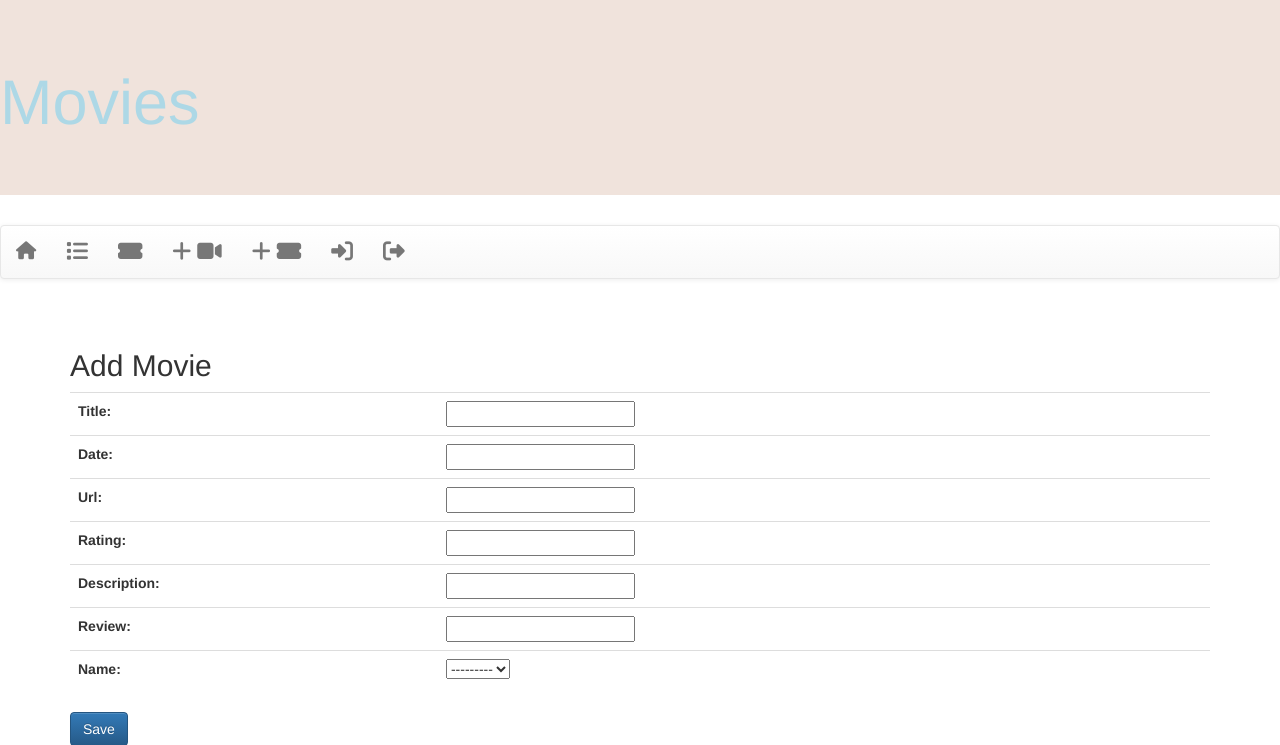
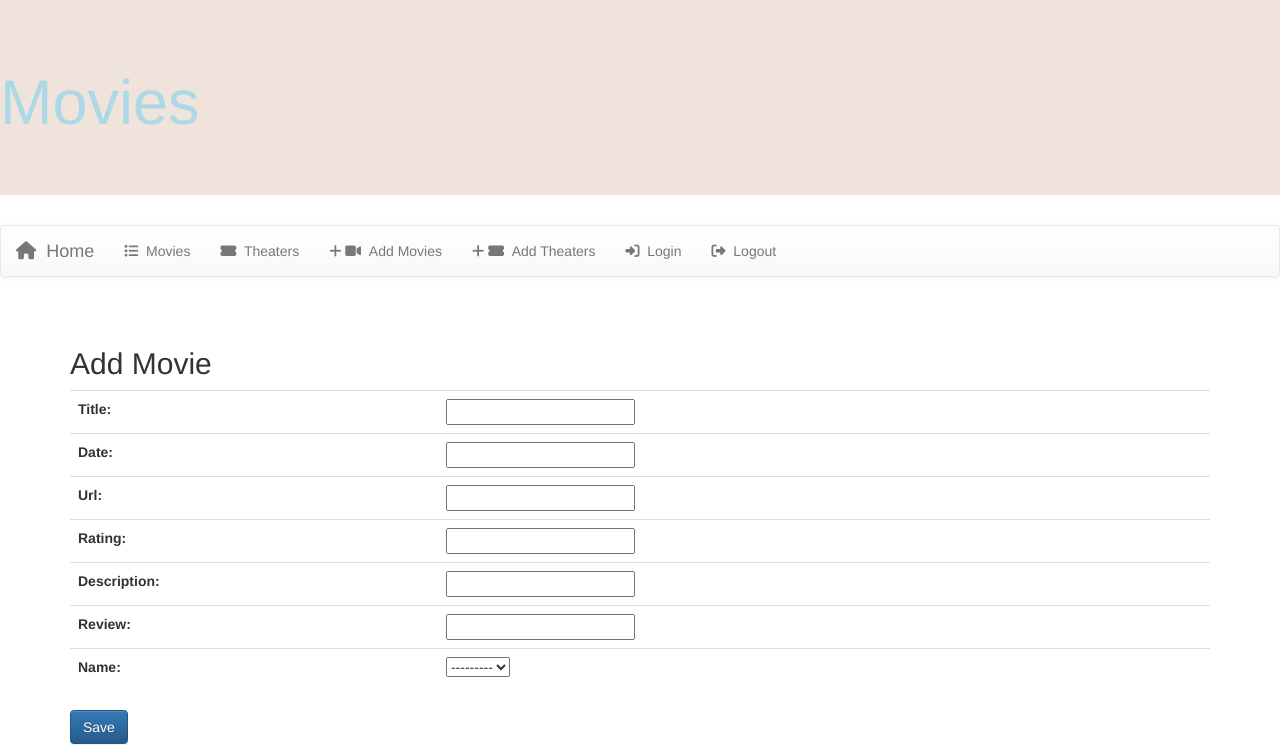
Before and after one commit to carolinaferraz/itc172, a Django app: page /movieapp/addmovie/ in a window 1280 px wide. Shown: the top 745 px of the page. Run offline with Django 3.2, Linux system fonts and the light colour scheme; a user stored in the database is signed in; data that the repository does not hold is empty; some libraries are stand-ins or nearby versions.

Commit message:
Update base.html
adds labels to nav-bar

```diff
--- a/py-env/movies/movieapp/templates/base.html
+++ b/py-env/movies/movieapp/templates/base.html
@@ -7,12 +7,6 @@
         <link href='//fonts.googleapis.com/css?family=Lobster&subset=latin,latin-ext' rel='stylesheet' type='text/css'>
         <script src="https://kit.fontawesome.com/68e0dc476f.js"></script>
 
-    <style>
-    li>a {
-        font-size: 1.55em;
-    }
-    </style>
-
     </head>
     <body>
         <div class='jumbotron' style="background-color: #f0e3dc; color: lightblue;">
@@ -21,17 +15,17 @@
         <nav class="navbar navbar-default">
                 <div class="container-fluid">
                 <div class="navbar-header">
-                <a class="navbar-brand" title="Home" href="{% url 'index' %}"><i class="fas fa-home"></i></a>
+                <a class="navbar-brand" title="Home" href="{% url 'index' %}"><i class="fas fa-home"></i> &nbsp;Home</a>
                 </div>
                 <ul class="nav navbar-nav">
-                <li><a title="Movie List" href="{% url 'movies' %}"><i class="fas fa-list"></i></a></li>
+                <li><a title="Movie List" href="{% url 'movies' %}"><i class="fas fa-list"></i> &nbsp;Movies</a></li>
 
-                <li><a title="Theaters" href="{% url 'theaters' %}"><i class="fas fa-ticket-alt"></i> </a></li>
-                <li><a title="Add a Movie" href="{% url 'addmovie' %}"><i class="fas fa-plus"></i> <i class="fas fa-video"></i> </a></li>
-                <li><a title="Add a Theater" href="{% url 'addtheater' %}"><i class="fas fa-plus"></i> <i class="fas fa-ticket-alt"></i> </a></li>
+                <li><a title="Theaters" href="{% url 'theaters' %}"><i class="fas fa-ticket-alt"></i> &nbsp;Theaters</a></li>
+                <li><a title="Add Movies" href="{% url 'addmovie' %}"><i class="fas fa-plus"></i> <i class="fas fa-video"></i> &nbsp;Add Movies</a></li>
+                <li><a title="Add Theaters" href="{% url 'addtheater' %}"><i class="fas fa-plus"></i> <i class="fas fa-ticket-alt"></i> &nbsp;Add Theaters</a></li>
 
-                <li><a title="Login" href="{% url 'login' %}"><i class="fas fa-sign-in-alt"></i></a></li>
-                <li><a title="Logout" href="{% url 'logout' %}"><i class="fas fa-sign-out-alt"></i> </a></li>
+                <li><a title="Login" href="{% url 'login' %}"><i class="fas fa-sign-in-alt"></i> &nbsp;Login</a></li>
+                <li><a title="Logout" href="{% url 'logout' %}"><i class="fas fa-sign-out-alt"></i> &nbsp;Logout</a></li>
 
 
                 </ul>
```
